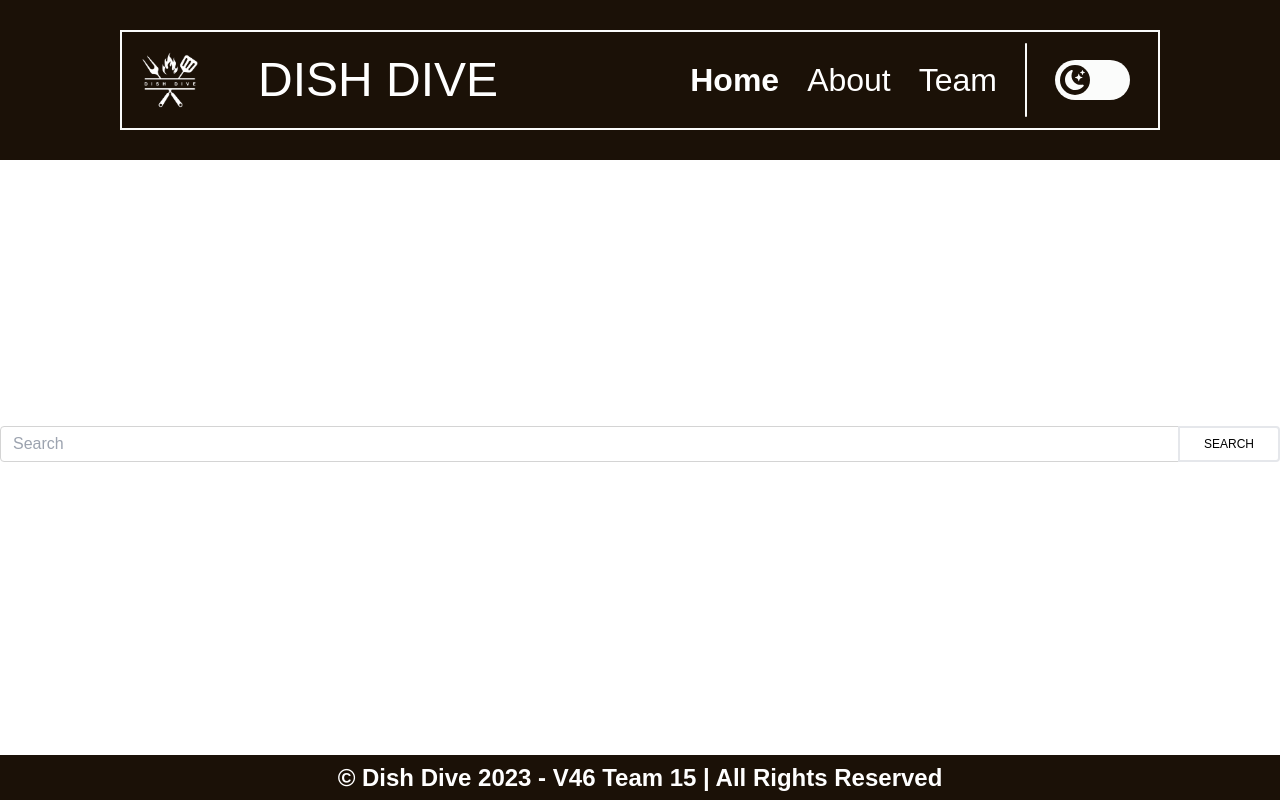
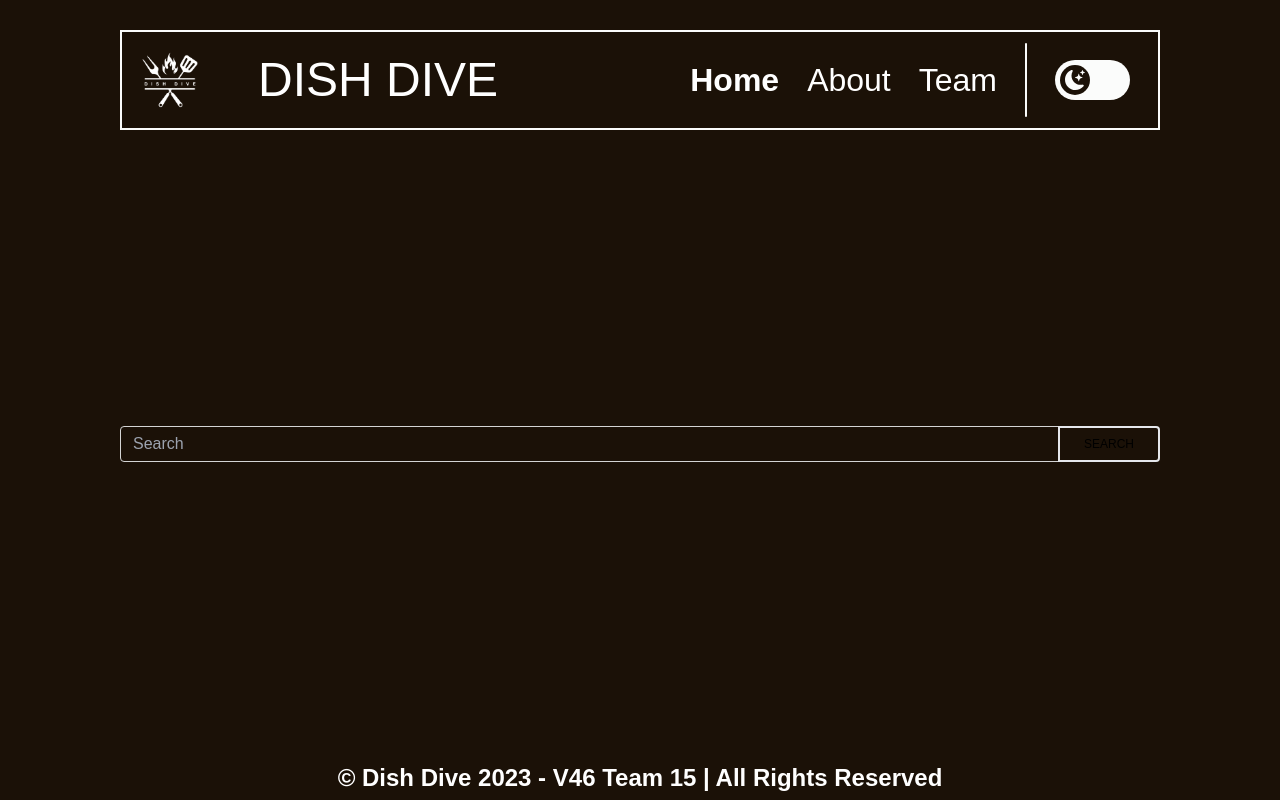
Before and after one commit to chingu-voyages/v46-tier2-team-15, a React (Vite) app: page / in a window 1280 px wide. Built offline with nearby package versions, Linux system fonts and the light colour scheme.

Commit message:
Add: bg color and px to all pages

```diff
--- a/src/components/AboutPage.jsx
+++ b/src/components/AboutPage.jsx
@@ -4,7 +4,7 @@ it will be a page about the Dish Dive App.
 */
 function AboutPage() {
   return (
-    <div className="w-full h-[100%] flex flex-col justify-center items-center">
+    <div className="w-full h-[100%] flex flex-col justify-center items-center bg-[#1B1107] px-[120px]">
       <h1 className="text-5xl">AboutPage component</h1>
     </div>
   );
--- a/src/components/AppTeamPage.jsx
+++ b/src/components/AppTeamPage.jsx
@@ -6,7 +6,7 @@ import AppTeamMember from "./AppTeamMember";
 
 function AppTeamPage() {
   return (
-    <div className="w-full h-[100%] flex flex-col justify-center items-center">
+    <div className="w-full h-[100%] flex flex-col justify-center items-center bg-[#1B1107] px-[120px]">
       {/*<h1 className="text-5xl">AppTeamPage component</h1>*/}
       <AppTeamMember />
     </div>
--- a/src/components/LandingPage.jsx
+++ b/src/components/LandingPage.jsx
@@ -12,7 +12,7 @@ import SearchBar from "./SearchBar";
 
 function LandingPage() {
   return (
-    <div className="w-full h-[100%] flex flex-col justify-center items-center">
+    <div className="w-full h-[100%] flex flex-col justify-center items-center bg-[#1B1107] px-[120px]">
       <SearchBar />
     </div>
   );
--- a/src/components/SearchPage.jsx
+++ b/src/components/SearchPage.jsx
@@ -12,7 +12,7 @@ import SearchBar from "./SearchBar";
 
 function SearchPage() {
   return (
-    <div className="w-full h-[100%] flex flex-col justify-center items-center">
+    <div className="w-full h-[100%] flex flex-col justify-center items-center bg-[#1B1107] px-[120px]">
       <h1 className="text-5xl">LandingPage component</h1>
       <SearchBar />
       <RecipeList />
```
